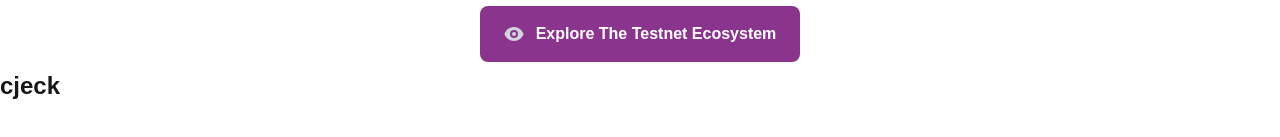
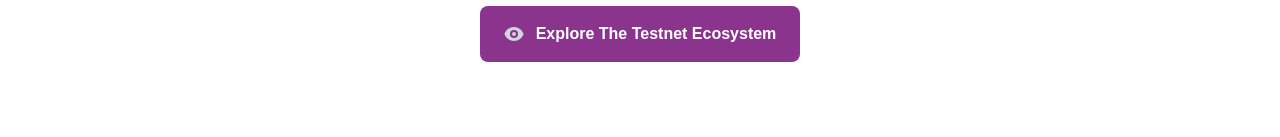
Before and after one commit to aamirsaleem1286/clientpimarketrepo, a Next.js app: page /pi-browser in a window 1280 px wide. Shown: the part 629-766 px from the top of the page. Built offline with nearby package versions, Linux system fonts and the light colour scheme.

Commit message:
Update page.js

```diff
--- a/src/app/pi-browser/page.js
+++ b/src/app/pi-browser/page.js
@@ -85,7 +85,6 @@ const PiBrowser = () => {
                 </button>
             </div>
 
-       <p><a href='#cryptoDiv'>cjeck</a></p>
 
         </div>
 
```
